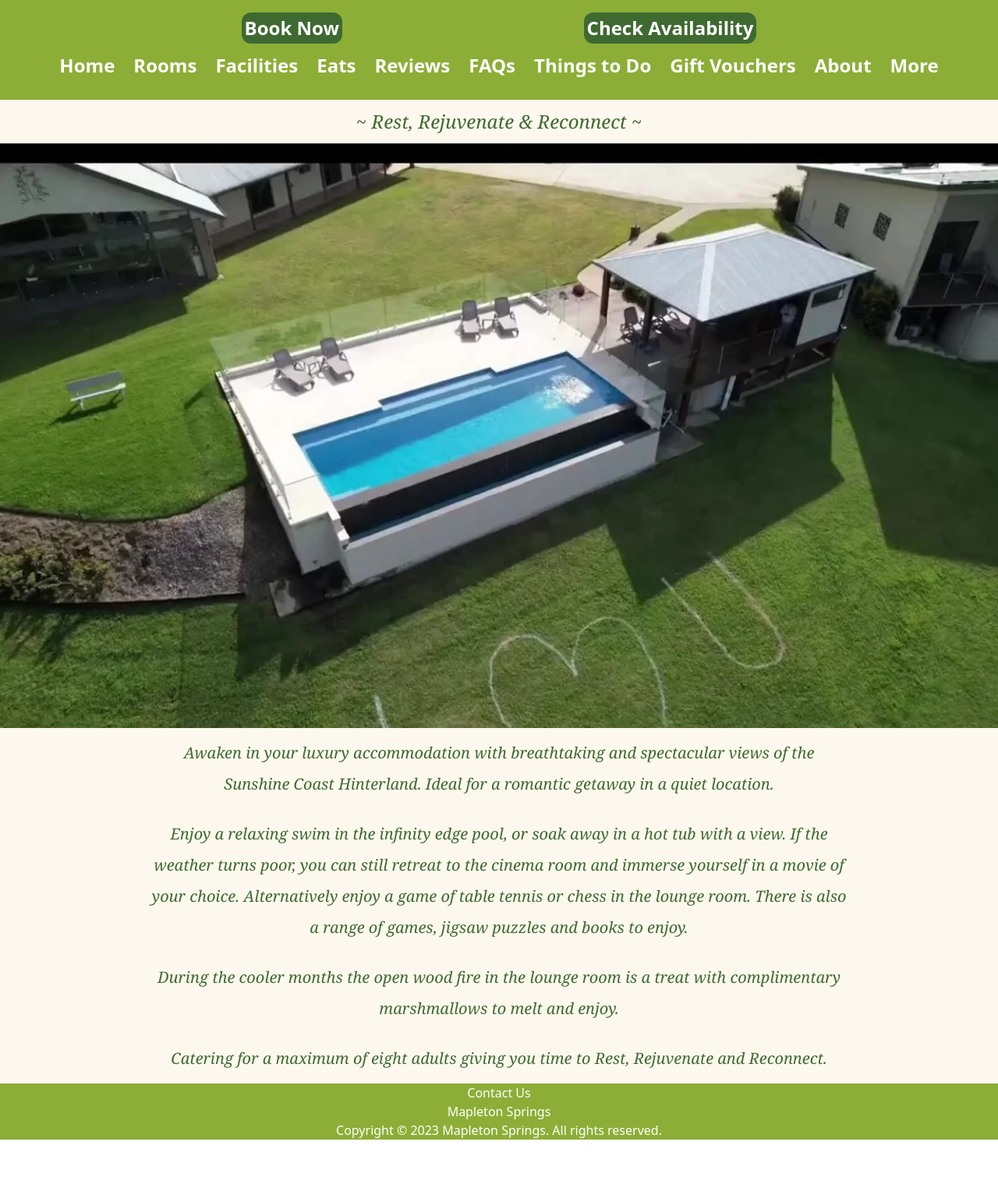
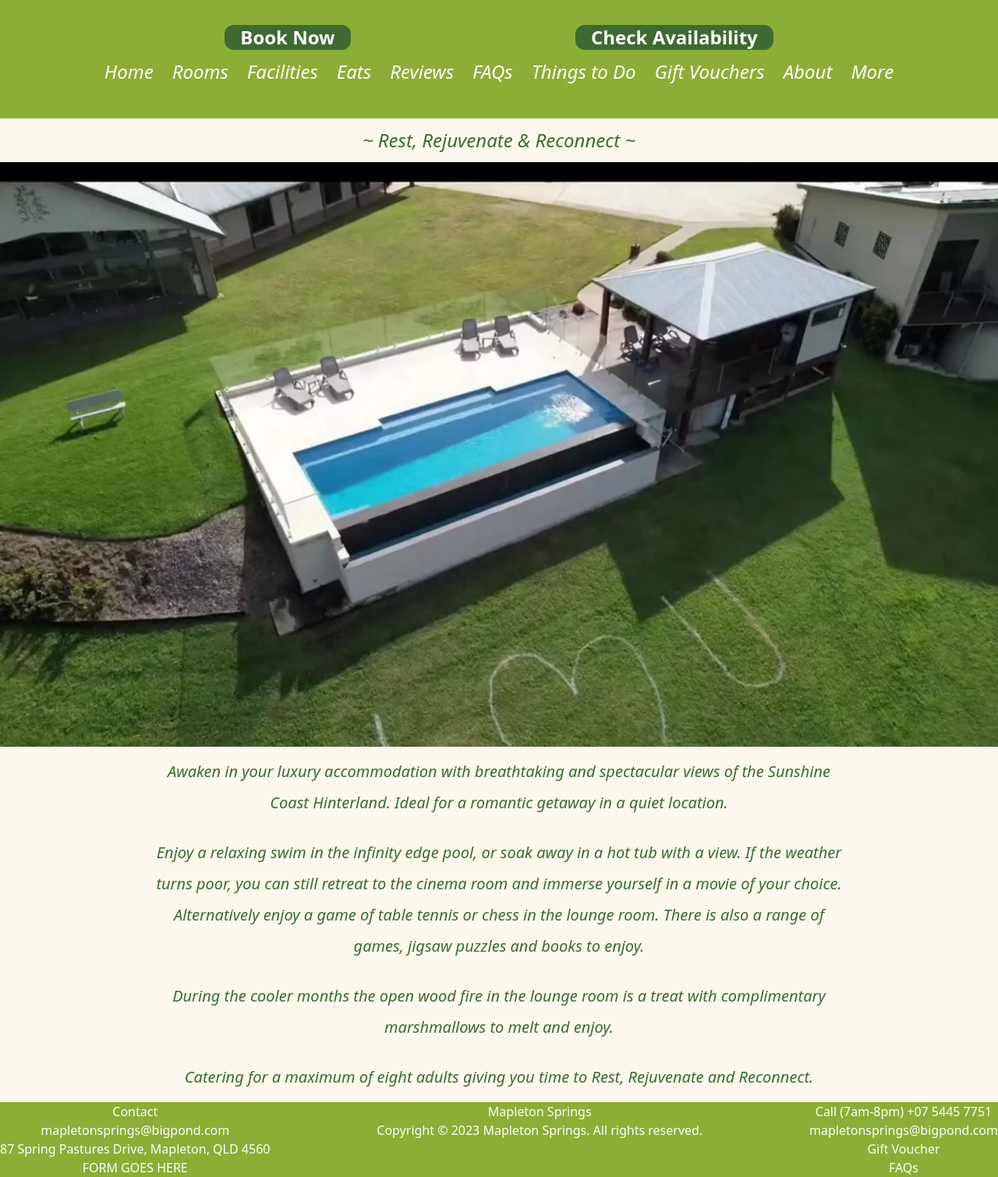
Before and after one commit to garyaspinall/mapleton_springs-2.0, a website: page dist/index.html in a window 1280 px wide. Shown: the whole page at 78% size. Before the commit the page ends 1462 px from the top, so only its background shows below. Drawn offline with Linux system fonts and the light colour scheme.

Commit message:
add elements to footer

```diff
--- a/dist/index.html
+++ b/dist/index.html
@@ -13,21 +13,21 @@
     <link rel="stylesheet" href="style.css" />
   </head>
   <body>
-    <header class="bg-lime py-4 font-sans text-white text-2xl font-bold">
-      <div class="flex justify-evenly">
+    <header class="bg-lime py-8 font-sans text-2xl text-white">
+      <div class="flex justify-evenly font-bold p">
         <a
-          class="rounded-xl bg-green1 p-1"
+          class="rounded-xl bg-green1 px-5"
           href="https://book-directonline.com/properties/mapletonspringsdirect"
           >Book Now</a
         >
         <a
-          class="rounded-xl bg-green1 p-1"
+          class="rounded-xl bg-green1 px-5"
           href="https://book-directonline.com/properties/mapletonspringsdirect"
           >Check Availability</a
         >
       </div>
       <nav>
-        <ol class="flex flex-wrap justify-center">
+        <ol class="flex flex-wrap justify-center italic">
           <li>
             <a href="index.html">
               <div class="p-3">
@@ -88,7 +88,9 @@
         </ol>
       </nav>
     </header>
-    <main class="text-center font-serif text-green1 text-xl italic leading-10 bg-off-white">
+    <main
+      class="bg-off-white text-center text-xl font-thin italic leading-10 text-green1"
+    >
       <h1 class="py-3 text-2xl">~ Rest, Rejuvenate &amp; Reconnect ~</h1>
       <img class="w-full" src="../assets/drone_view.webp" />
       <p class="m-auto max-w-4xl py-3">
@@ -112,12 +114,33 @@
         Rejuvenate and Reconnect.
       </p>
     </main>
-    <footer class="bg-lime text-center text-white">
-      <div><a>Contact Us </a></div>
+    <footer class="flex justify-between bg-lime text-center text-white">
+      <div>
+        <h1>Contact</h1>
+        <p>mapletonsprings@bigpond.com</p>
+        <p>87 Spring Pastures Drive, Mapleton, QLD 4560</p>
+        <form>FORM GOES HERE</form>
+      </div>
       <div>
         <h1>Mapleton Springs</h1>
         <a></a>Copyright &copy; 2023 Mapleton Springs. All rights reserved.
       </div>
+      <div>
+        <ol>
+          <li>
+            <a>Call (7am-8pm) +07 5445 7751</a>
+          </li>
+          <li>
+            <a>mapletonsprings@bigpond.com</a>
+          </li>
+          <li>
+            <a>Gift Voucher</a>
+          </li>
+          <li>
+            <a>FAQs</a>
+          </li>
+        </ol>
+      </div>
     </footer>
   </body>
 </html>
```
Also changed, not shown: dist/template.html (+30 -9 lines), dist/style.css.
